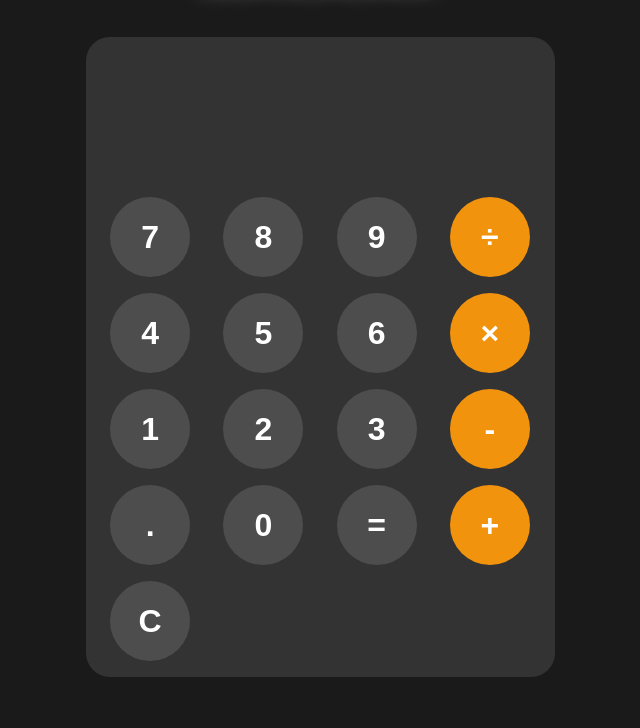
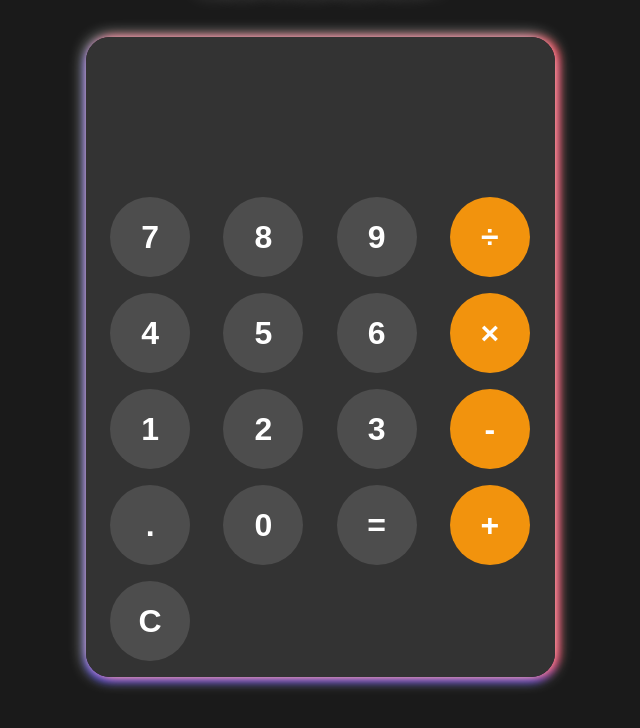
Before and after one commit to Phoenixison/Calculator-App, a plain HTML site: page index.html in a window 1280 px wide. Shown: the part 92-820 px from the top of the page, without its empty margins (320-960 px from the left). Drawn offline with Linux system fonts and the light colour scheme.

Commit message:
minor fixes

```diff
--- a/style.css
+++ b/style.css
@@ -27,11 +27,10 @@ h1 {
     flex-flow: column;
 }
 
-
 .calculator-container {
     display: flex;
     flex-flow: column;
-    /* border: solid 1px black; */
+    box-shadow: 0px 0px 1em white, 4px 0px 0.5em red, 0px 4px 0.5em blue;
     border-radius: 3vmin;
     overflow: hidden;
 }
```
